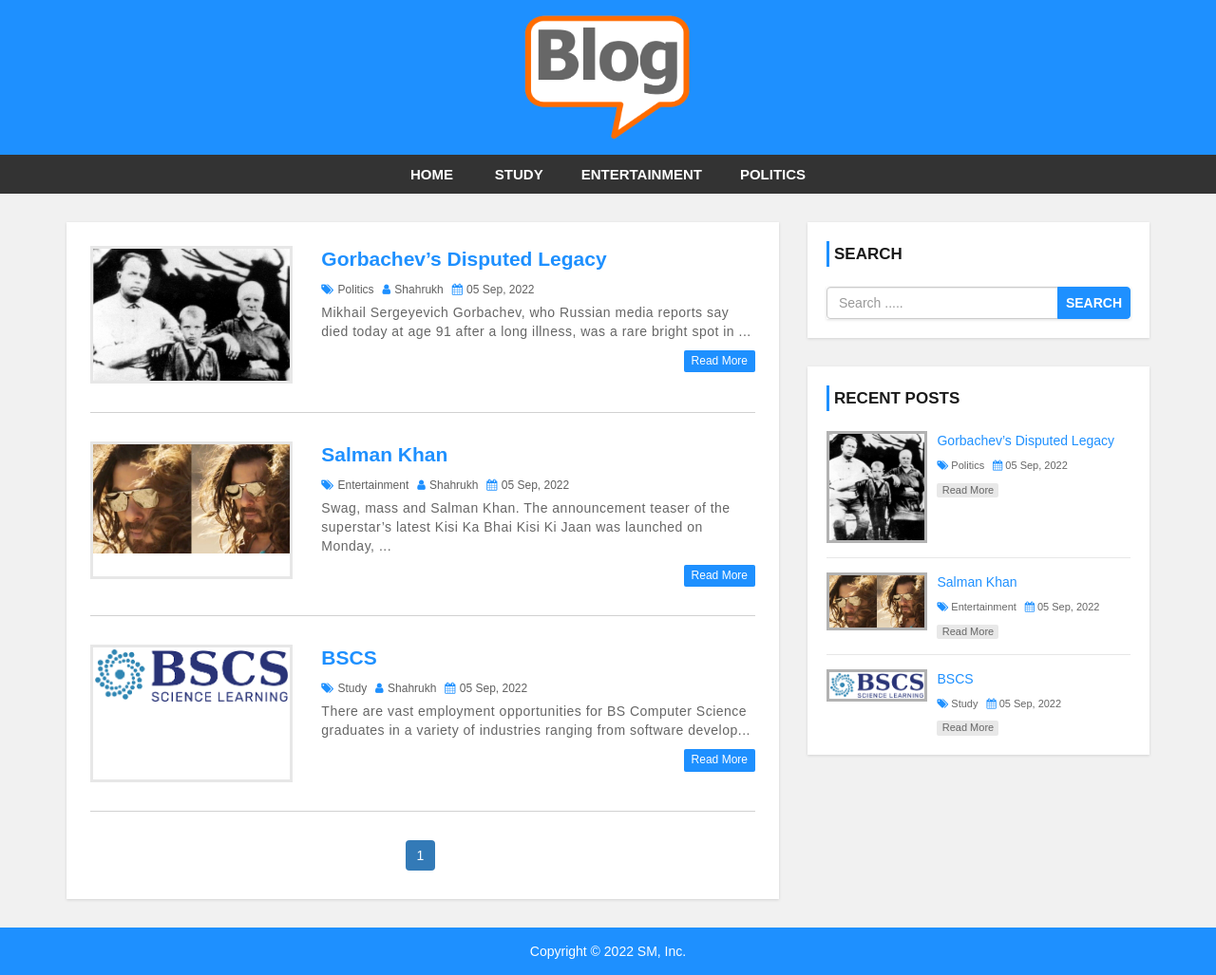
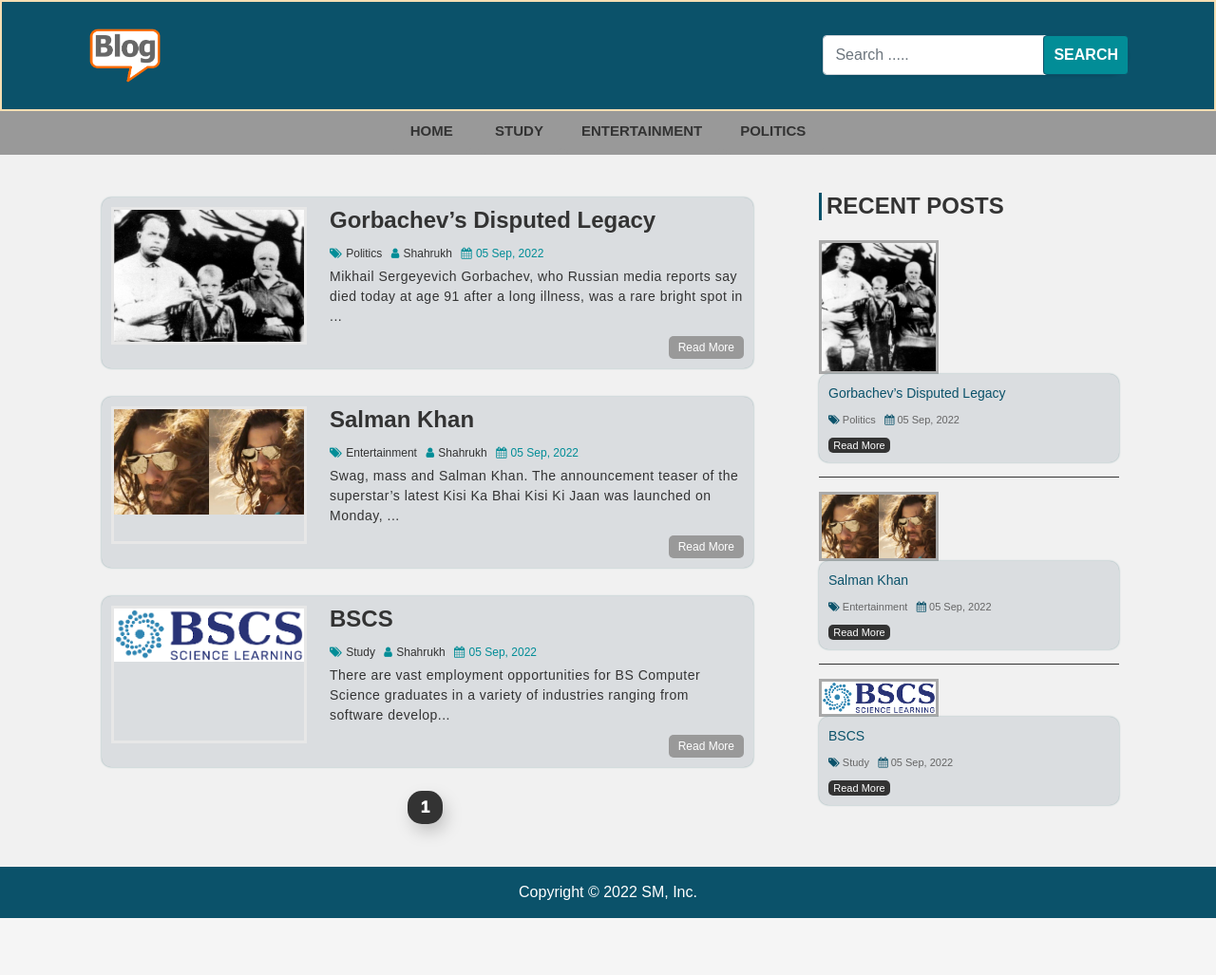
Before and after one commit to shahrukhhmm/blogweb, a PHP site: page /news-site/ in a window 1280 px wide. Shown: the whole page at 95% size. After the commit the page ends 967 px from the top, so only its background shows below. Run offline with PHP 8.4, Linux system fonts and the light colour scheme; data comes from the database, SQL or seed files in the repository.

Commit message:
Add files via upload

```diff
--- a/admin/category.php
+++ b/admin/category.php
@@ -19,7 +19,7 @@
                   else{
                       $page = 1;
                   };
-                  $offset = ($page-1)* $limit;
+                  $offset = ($page-1) * $limit;
               /* select query with offset and limit */
               $sql = "SELECT * FROM  category ORDER BY category_id DESC Limit $offset,$limit";
               $result = mysqli_query($conn, $sql);
--- a/css/style.css
+++ b/css/style.css
@@ -5,6 +5,19 @@ body{
     font-family: sans-serif,arial,Helvetica;
 }
 
+*{
+    box-sizing: border-box;
+    margin: 0;padding: 0;
+    /* border: 2px solid red; */
+}
+:root{
+    --text-color:#333;
+    --primary-color:rgb(11, 82, 106);
+    --head-color:rgb(2, 141, 151);
+    --hover-color:rgb(129, 162, 166);
+    --light-color:#999;
+    --white-color:white;
+}
 a,
 a:hover,
 a:focus{
@@ -165,86 +174,121 @@ img.logo{
 .edit,
 .delete{
     text-align:center;
+    text-decoration: none;
+}
+.delete{
+    text-decoration: none;
+    color: red;
 }
 
 form{
-    background: #fff;
+    background: var(--white-color);
     padding: 25px;
     box-shadow:0 1px 3px rgba(0, 0, 0, 0.13);
 }
 
-/* ===================== */
-/* ADMIN Panel CSS END */
-/* ===================== */
 
-/* ===================== */
 /* FrontEnd CSS START */
-/* ===================== */
+
 
 /* Header Styling */
 #header{
-    background: #1e90ff;
-    text-align: center;
+    background: var(--primary-color);
     padding: 15px;
+    border: 2px solid wheat;
 }
-
 #logo{
-    display: inline-block;
-    width: 65%;
+    width: 100px;
+    display: flex;
+    align-items: center;
 }
 
 #logo img{
-    width: 100%;
+    width: 100px;
+    margin: 0%;
 }
+
+ .search-post{
+    padding: 0;
+    margin: 10px;
+    border-radius: 20px;
+
+}
+.search-col{
+    display: flex;
+    justify-content: end;
+    padding: 0%;
+    margin: 0;
+}
+ .search-post .btn{
+    font-weight: 600;
+    text-transform: uppercase;
+    padding: 8px 10px;
+    background-color: var(--head-color);
+    border-color: var(--primary-color);
+    outline: none;
+}
+ .search-post .btn:hover,
+ .search-post .btn:focus{
+    background-color: var(--hover-color);
+    outline: none;
+    box-shadow: none;
+}
+
+
 
 /* Menubar Styling */
 #menu-bar{
-    background: #333;
+    background: var(--light-color);
     text-align: center;
 }
 
 #menu-bar .menu > li{
     display: inline-block;
 }
-
 .menu > li > a{
     padding: 10px 20px;
     display: block;
     text-transform: uppercase;
-    color: #fff;
+    color: var(--text-color);
     font-size: 15px;
     font-weight:600;
     transition:all 0.5s ease 0s;
+    border-radius: 10px;
+    border-bottom: 4px solid var(--light-color);
 }
 
 #menu-bar .menu > li > a:hover,
 #menu-bar .menu > li > a.active{
-    color:#fff;
-    background:#1e90ff;
+    color:var(--text-color);
+    background:var(--hover-color);
+    border-bottom: 4px solid var(--text-color);
 }
+
 
 /* Main Content Styling */
 #main-content{
-    padding: 30px 0;
+    padding: 20px 0;
     min-height: 750px;
 }
 
 #main-content .post-container{
-    background-color: #fff;
     padding: 25px;
-    box-shadow: 0 1px 3px rgba(0, 0, 0, 0.13);
 }
 
 #main-content .post-content{
-    border-bottom: 1px solid #d1d1d1;
-    padding: 0 0 30px;
+    padding: 10px;
     margin-bottom:30px;
+    border-radius: 10px;
+    box-shadow: 0px 0px 2px  var(--hover-color);
+    background-color: rgba(33, 58, 80, 0.108);
+
 }
 
 #main-content .post-content img{
-  width: 100%;
+
+    width: 100%;
 }
-
 #main-content .post-content .post-img{
   border: 3px solid #e7e7e7;
   display: block;
@@ -253,29 +297,24 @@ form{
   transition: border .3s;
 }
 #main-content .post-content .post-img:hover{
-  border: 3px solid #1e90ff;
-}
-#main-content .post-content .inner-content{
-    /* border: 1px solid #000; */
+  border: 3px solid var(--hover-color);
 }
 
 #main-content .post-content h3{
-    font-size: 21px;
-    line-height: 28px;
+    font-size: 1.5em;
     font-weight: 600;
     margin: 0 0 7px;
-
 }
 #main-content .post-content h3 a{
-    color: #1e90ff;
+    color: var(--text-color);
     transition:all 0.3s;
 }
 #main-content .post-content h3 a:hover{
-    color:#333;
+    color: var(--hover-color);
 }
 
 #main-content .post-content .post-information span{
-    color: #606060;
+    color: var(--head-color);
     font-size: 12px;
     text-transform: capitalize;
     margin: 0 5px 5px 0;
@@ -283,41 +322,41 @@ form{
 }
 
 #main-content .post-content .post-information i{
-    color: #1e90ff;
+    color: var(--head-color);
     margin-right: 1px;
 }
 
 #main-content .post-content .post-information a{
-    color: #606060;
+    color: var(--text-color);
     text-decoration: none;
 }
 
 #main-content .post-content .post-information a:hover{
-    color: #333;
+    color: var(--hover-color);
     text-decoration: none;
 }
 
 #main-content .post-content p,
 #main-content .single-post p{
-    color: #666;
+    color: var(--text-color);
     font-size: 14px;
     letter-spacing: 0.5px;
     margin:0 0 10px;
 }
 
 #main-content .post-content a.read-more{
-    color: #fff;
-    background-color: #1E90FF;
+    color: var(--white-color);
+    background-color:var(--light-color);
     font-size: 12px;
     text-transform: capitalize;
-    padding: 3px 8px;
-    border-radius: 2px;
+    padding: 3px 10px;
+    border-radius: 5px;
     transition: all 0.3s;
 }
 
 #main-content .post-content a.read-more:hover{
     color: #fff;
-    background-color: #333;
+    background-color: var(--text-color);
 }
 
 #main-content .single-post{
@@ -357,17 +396,36 @@ form{
 }
 
 .pagination li a{
-    border: none;
-    background: #1e90ff;
-    color: #fff;
+    padding: 8px 14px;
+    border: unset;
+    border-radius: 15px;
+    color: #212121;
+    z-index: 2;
+    background: #e8e8e8;
+    position: relative;
+    font-weight: 1000;
+    font-size: 17px;
+    -webkit-box-shadow: 4px 8px 19px -3px rgba(0,0,0,0.27);
+    box-shadow: 4px 8px 19px -3px rgba(0,0,0,0.27);
+    transition: all 250ms;
+    overflow: hidden;
+    cursor: pointer;
+
 }
 
-.pagination li a:hover,
-.pagination > li > a:focus{
-    color:#fff;
-    background:#333;
+
+.pagination li.active > a{
+    background-color: var(--text-color);
+    color: white;
 }
 
+
+.pagination li a:hover{
+    color: #e8e8e8;
+    background-color: var(--text-color);
+}
+
+/*
 .page_links {
     background-color: #ccc;
     font-family: arial, verdana;
@@ -386,73 +445,36 @@ form{
     padding: 6px;
     margin: 3px;
     text-decoration: none;
-}
 
-i.fa{
+} */
+
+/* i.fa{
     color:#222;
-}
+} */
 
 /* Sidebar Styling */
 #sidebar h4{
-    color: #1A1A1A;
-    font-size: 17px;
-    line-height: 27px;
+    color: var(--text-color);
+    font-size: 1.5rem;
     font-weight:600;
     text-transform: uppercase;
     padding: 0 0 0 5px;
     margin: 0 0 21px;
-    border-left: 3px solid #1e90ff;
+    border-left: 3px solid var(--primary-color);
 }
 
-#sidebar .search-box-container{
-    background-color: #fff;
-    padding: 20px;
-    margin: 0 0 30px;
-    box-shadow: 0 1px 3px rgba(0, 0, 0, 0.13);
-}
 
-#sidebar .search-post{
-    padding: 0;
-}
-#sidebar .search-post input{
-    color: #606060;
-}
-#sidebar .search-post input:focus{
-    box-shadow: none;
-    border-color: #999;
-}
-
-#sidebar .search-post .btn{
-    font-weight: 600;
-    text-transform: uppercase;
-    padding: 6px 8px;
-    background-color: #1E90FF;
-    border-color: #1E90FF;
-    outline: none;
-}
-
-#sidebar .search-post .btn:hover,
-#sidebar .search-post .btn:focus{
-    text-shadow: 0 0 3px #333;
-}
-
-#sidebar .search-post i.fa{
-    font-size: 16px;
-    color: #999999;
-    line-height: 40px;
-    float:right;
-}
 
 #sidebar .recent-post-container{
     padding: 20px;
-    background: #fff;
-    box-shadow: 0 1px 3px rgba(0, 0, 0, 0.13);
 }
 
 #sidebar .recent-post{
-    border-bottom: 1px solid #e7e7e7;
-    padding: 0 0 15px;
+    border-bottom: 1px solid var(--text-color);
+    padding:0px 0px 15px;
     margin: 0 0 15px;
+    display: flex;
+    flex-wrap: wrap;
 }
 
 #sidebar .recent-post:last-child{
@@ -463,14 +485,14 @@ i.fa{
 
 #sidebar .recent-post .post-img{
   display: inline-block;
-  width: 33%;
+  width: 40%;
   border: 3px solid rgba(0,0,0,0.3);
   vertical-align: top;
   transition: border .3s;
 }
 
 #sidebar .recent-post .post-img:hover{
-  border: 3px solid #1e90ff;
+  border: 3px solid var(--primary-color);
 }
 
 #sidebar .recent-post .post-img img{
@@ -478,10 +500,10 @@ i.fa{
 }
 
 #sidebar .recent-post .post-content{
-    width: 65%;
+    width: 100%;
     display: inline-block;
     border: none;
-    padding: 0 0 0 7px;
+    padding: 10px;
     margin: 0;
 }
 
@@ -491,7 +513,7 @@ i.fa{
     margin: 0 0 5px;
 }
 #sidebar .recent-post h5 a{
-    color: #1E90FF;
+    color: var(--primary-color);
 }
 
 #sidebar .recent-post span{
@@ -505,12 +527,12 @@ i.fa{
     color: #666;
 }
 #sidebar .recent-post span i{
-    color: #1E90FF;
+    color: var(--primary-color);
 }
 
 #sidebar .recent-post a.read-more{
-    color: #666;
-    background-color: rgba(0,0,0,0.09);
+    color: var(--white-color);
+    background-color: var(--text-color);
     width: 65px;
     font-size: 11px;
     text-align: center;
@@ -528,7 +552,7 @@ i.fa{
     color: #fff;
     padding:15px 0;
     text-align:center;
-    background-color:#1e90ff;
+    background-color:var(--primary-color);
 }
 
 #footer  a{
--- a/header.php
+++ b/header.php
@@ -61,21 +61,21 @@
     <!-- The above 3 meta tags *must* come first in the head; any other head content must come *after* these tags -->
     <title><?php echo $page_title; ?></title>
     <!-- Bootstrap -->
-    <link rel="stylesheet" href="css/bootstrap.min.css" />
+    <link href="https://cdn.jsdelivr.net/npm/bootstrap@5.0.2/dist/css/bootstrap.min.css" rel="stylesheet" integrity="sha384-EVSTQN3/azprG1Anm3QDgpJLIm9Nao0Yz1ztcQTwFspd3yD65VohhpuuCOmLASjC" crossorigin="anonymous">
+    <script src="https://cdn.jsdelivr.net/npm/bootstrap@5.0.2/dist/js/bootstrap.bundle.min.js" integrity="sha384-MrcW6ZMFYlzcLA8Nl+NtUVF0sA7MsXsP1UyJoMp4YLEuNSfAP+JcXn/tWtIaxVXM" crossorigin="anonymous"></script>
     <!-- Font Awesome Icon -->
     <link rel="stylesheet" href="css/font-awesome.css">
     <!-- Custom stlylesheet -->
     <link rel="stylesheet" href="css/style.css">
+
 </head>
 <body>
 <!-- HEADER -->
 <div id="header">
+
     <!-- container -->
     <div class="container">
-        <!-- row -->
-        <div class="row">
-            <!-- LOGO -->
-            <div class=" col-md-offset-4 col-md-4">
+    <nav class="navbar navbar-extend">
       <?php
           include "config.php";
 
@@ -85,17 +85,25 @@
           if(mysqli_num_rows($result) > 0){
             while($row = mysqli_fetch_assoc($result)) {
               if($row['logo'] == ""){
-                      echo '<a href="index.php"><h1>'.$row['websitename'].'</h1></a>';
+                echo '<a class="navbar-brand" href="index.php"><h1>'.$row['websitename'].'</h1></a>';
               }else{
-                      echo '<a href="index.php" id="logo"><img src="admin/images/'. $row['logo'] .'"></a>';
+                echo '<a class="navbar-brand" id="logo" href="index.php" ><img widt="100%" src="admin/images/'. $row['logo'] .'"></a>';
               }
 
             }
           }
         ?>
+      <form class="search-post " action="search.php" method ="GET">
+        <div class="input-group">
+            <input type="text" name="search" class="form-control" placeholder="Search .....">
+            <span class="input-group-btn">
+                <button type="submit" class="btn btn-danger">Search</button>
+            </span>
         </div>
-            <!-- /LOGO -->
-        </div>
+    </form>
+
+  </nav>
+
     </div>
 </div>
 <!-- /HEADER -->
@@ -117,7 +125,7 @@
                   $active = "";
               ?>
                 <ul class='menu'>
-                  <li><a href='<?php echo $hostname; ?>'>Home</a></li>
+                  <li><a  href='<?php echo $hostname; ?>'>Home</a></li>
                   <?php while($row = mysqli_fetch_assoc($result)) {
                     if(isset($_GET['cid'])){
                       if($row['category_id'] == $cat_id){
--- a/sidebar.php
+++ b/sidebar.php
@@ -1,17 +1,5 @@
 <div id="sidebar" class="col-md-4">
-    <!-- search box -->
-    <div class="search-box-container">
-        <h4>Search</h4>
-        <form class="search-post" action="search.php" method ="GET">
-            <div class="input-group">
-                <input type="text" name="search" class="form-control" placeholder="Search .....">
-                <span class="input-group-btn">
-                    <button type="submit" class="btn btn-danger">Search</button>
-                </span>
-            </div>
-        </form>
-    </div>
-    <!-- /search box -->
+
     <!-- recent posts box -->
     <div class="recent-post-container">
         <h4>Recent Posts</h4>
```
Also changed, not shown: other parts of css/style.css (+37 -38 lines), admin/add-category.php (+7 -4 lines), admin/add-post.php (+10 -7 lines), admin/header.php (+10 -10 lines), admin/settings.php (+9 -6 lines), admin/upload/1663401002-blog.png (added). Lines whose indentation alone changed are shown as unchanged.
